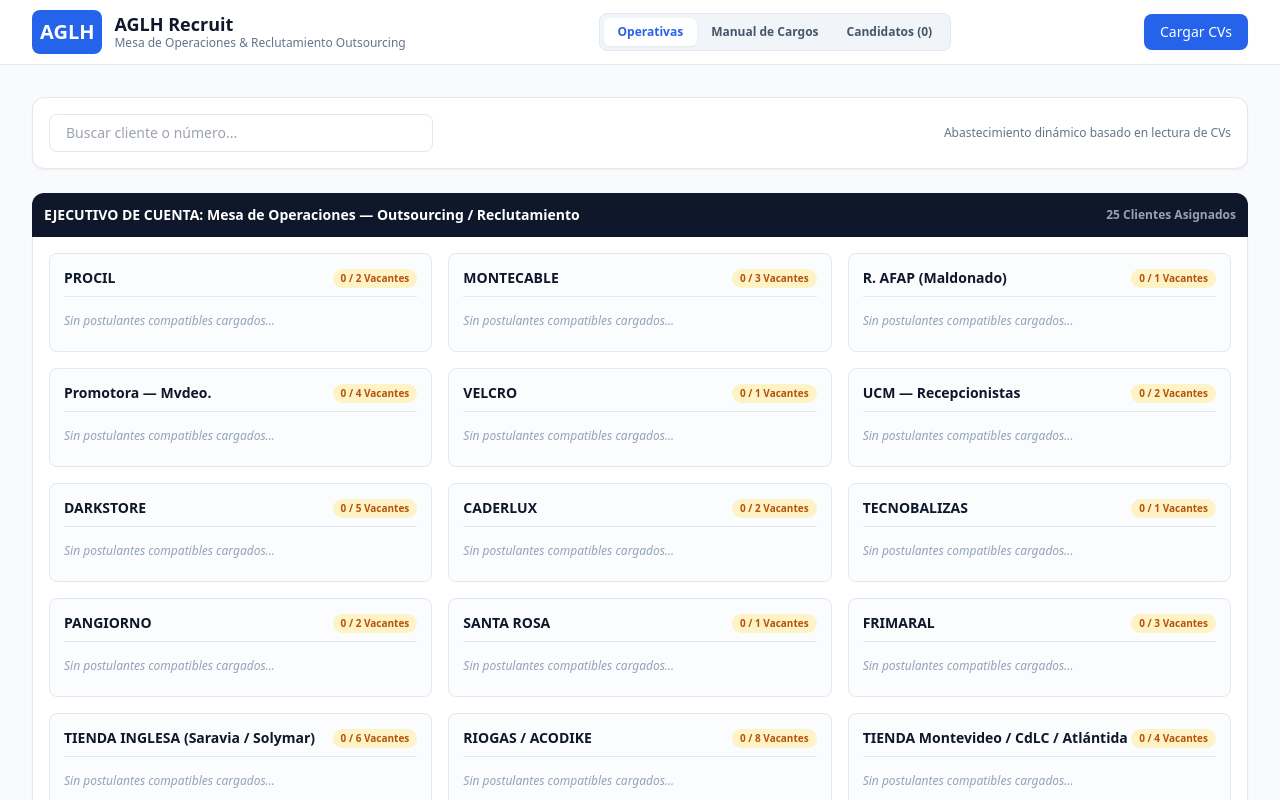
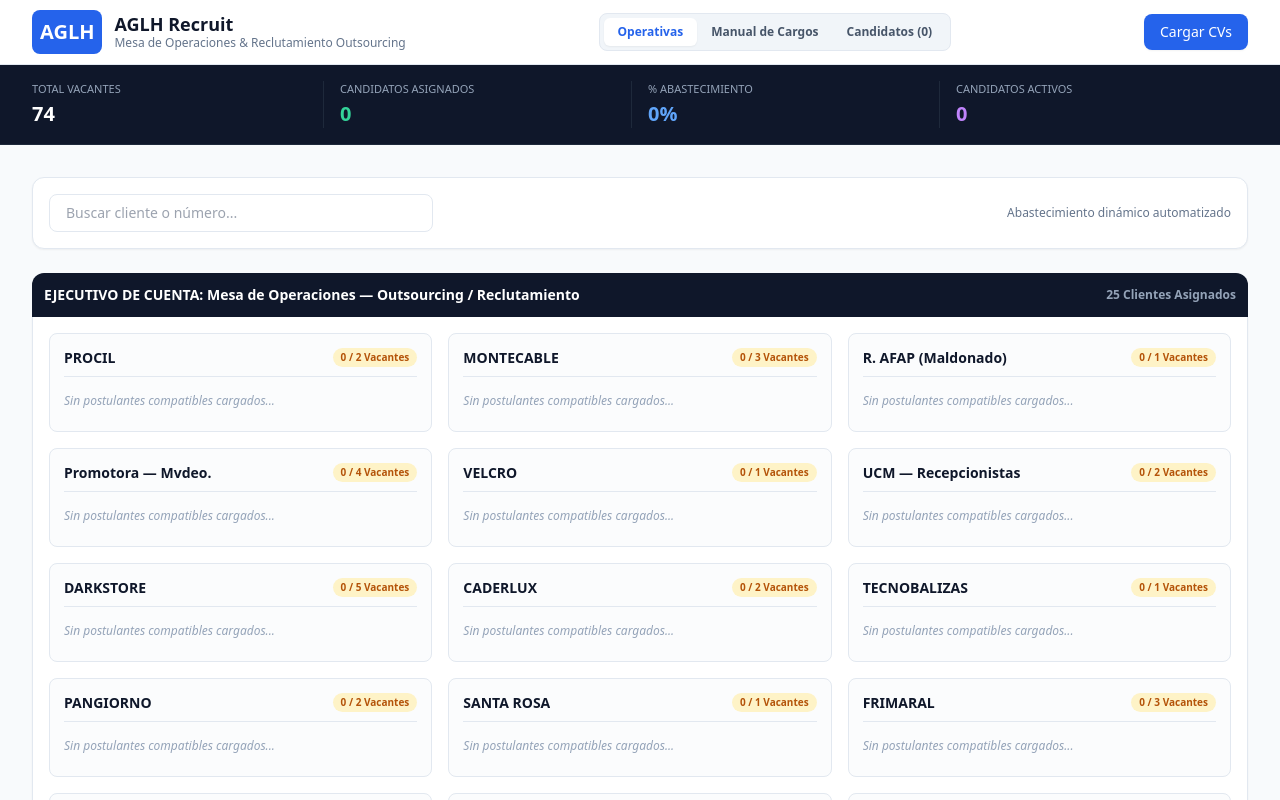
Before and after one commit to belenfernandezaglh/aglh-recruit, a Next.js app: page / in a window 1280 px wide. Shown: the top 800 px of the page. Built offline with nearby package versions, Linux system fonts and the light colour scheme.

Commit message:
Update page.tsx

```diff
--- a/app/page.tsx
+++ b/app/page.tsx
@@ -21,6 +21,15 @@ export default function Home() {
   const [candidates, setCandidates] = useState<Candidate[]>([]);
 
   const fileInputRef = useRef<HTMLInputElement>(null);
+
+  // Cálculos de Métricas Globales (KPIs)
+  const totalVacantes = operativas.reduce((acc, group) =>
+    acc + group.cuentas.reduce((cAcc, cuenta) => cAcc + cuenta.vacantes, 0), 0);
+
+  const totalCubiertas = operativas.reduce((acc, group) =>
+    acc + group.cuentas.reduce((cAcc, cuenta) => cAcc + Math.min(cuenta.contactos.length, cuenta.vacantes), 0), 0);
+
+  const porcentajeAbastecimiento = totalVacantes > 0 ? Math.round((totalCubiertas / totalVacantes) * 100) : 0;
 
   const handleUploadClick = () => {
     fileInputRef.current?.click();
@@ -54,16 +63,18 @@ export default function Home() {
           });
         });
 
-        newCandidates.push({
+        const initialCandidate: Candidate = {
           id: (Date.now() + index).toString(),
           name: cleanName,
           phone: fakePhone,
           position: MANUAL_CARGOS_BASE.find(c => c.id === assignedCargo)?.title || 'Operario',
           status: 'NUEVO',
           fileName: file.name,
-          date: new Date().toLocaleDateString('es-ES'),
+          date: new Date().toLocaleDateString('es-ES') + ' ' + new Date().toLocaleTimeString('es-ES', { hour: '2-digit', minute: '2-digit' }),
           matchedOperativas: matchedClienteNames
-        });
+        };
+
+        newCandidates.push(initialCandidate);
       });
 
       setCandidates((prev) => [...newCandidates, ...prev]);
@@ -148,17 +159,17 @@ export default function Home() {
         className="hidden"
       />
 
-      {/* Superposición visual para Drag & Drop */}
+      {/* Superposición visual Drag & Drop */}
       {isDragging && (
         <div className="fixed inset-0 bg-blue-600/10 backdrop-blur-sm border-4 border-dashed border-blue-500 z-50 flex items-center justify-center pointer-events-none">
           <div className="bg-white p-6 rounded-2xl shadow-xl text-center border border-blue-100">
-            <p className="text-lg font-bold text-slate-900">Suelta los archivos aquí</p>
+            <p className="text-lg font-bold text-slate-900">Suelta los CVs aquí para procesarlos</p>
             <p className="text-xs text-slate-500 mt-1">Soporta documentos PDF, DOC y DOCX</p>
           </div>
         </div>
       )}
 
-      {/* Header */}
+      {/* Header Superior */}
       <header className="bg-white border-b border-slate-200 sticky top-0 z-20">
         <div className="max-w-7xl mx-auto px-4 sm:px-6 lg:px-8 h-16 flex items-center justify-between">
           <div className="flex items-center space-x-3">
@@ -207,6 +218,28 @@ export default function Home() {
         </div>
       </header>
 
+      {/* Panel de Métricas Generales (KPIs) */}
+      <section className="bg-slate-900 text-white border-b border-slate-800 py-4">
+        <div className="max-w-7xl mx-auto px-4 sm:px-6 lg:px-8 grid grid-cols-2 md:grid-cols-4 gap-4">
+          <div className="border-r border-slate-800 pr-4">
+            <p className="text-[11px] text-slate-400 font-medium">TOTAL VACANTES</p>
+            <p className="text-xl font-bold text-white mt-0.5">{totalVacantes}</p>
+          </div>
+          <div className="border-r border-slate-800 pr-4">
+            <p className="text-[11px] text-slate-400 font-medium">CANDIDATOS ASIGNADOS</p>
+            <p className="text-xl font-bold text-emerald-400 mt-0.5">{totalCubiertas}</p>
+          </div>
+          <div className="border-r border-slate-800 pr-4">
+            <p className="text-[11px] text-slate-400 font-medium">% ABASTECIMIENTO</p>
+            <p className="text-xl font-bold text-blue-400 mt-0.5">{porcentajeAbastecimiento}%</p>
+          </div>
+          <div>
+            <p className="text-[11px] text-slate-400 font-medium">CANDIDATOS ACTIVOS</p>
+            <p className="text-xl font-bold text-purple-400 mt-0.5">{candidates.length}</p>
+          </div>
+        </div>
+      </section>
+
       <main className="max-w-7xl mx-auto px-4 sm:px-6 lg:px-8 py-8">
         {/* VISTA OPERATIVAS */}
         {activeTab === 'operativas' && (
@@ -222,7 +255,7 @@ export default function Home() {
                 />
               </div>
               <div className="text-xs text-slate-500">
-                Abastecimiento dinámico basado en lectura de CVs
+                Abastecimiento dinámico automatizado
               </div>
             </div>
 
@@ -416,7 +449,7 @@ export default function Home() {
               </div>
 
               <div>
-                <span className="text-slate-400 font-medium block">Fecha de Carga:</span>
+                <span className="text-slate-400 font-medium block">Fecha y Hora de Carga:</span>
                 <p className="text-slate-700 mt-0.5">{selectedCandidate.date}</p>
               </div>
 
```
